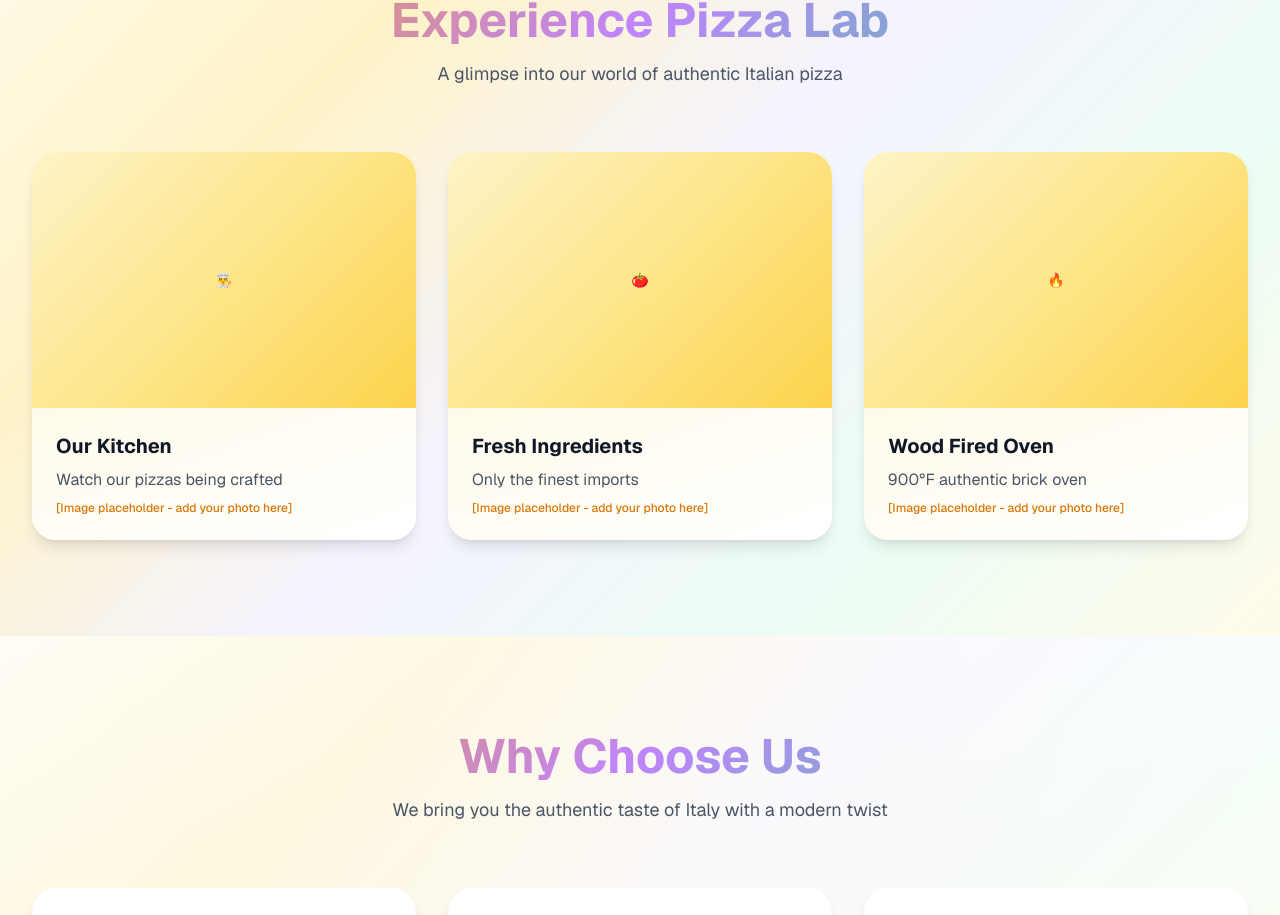
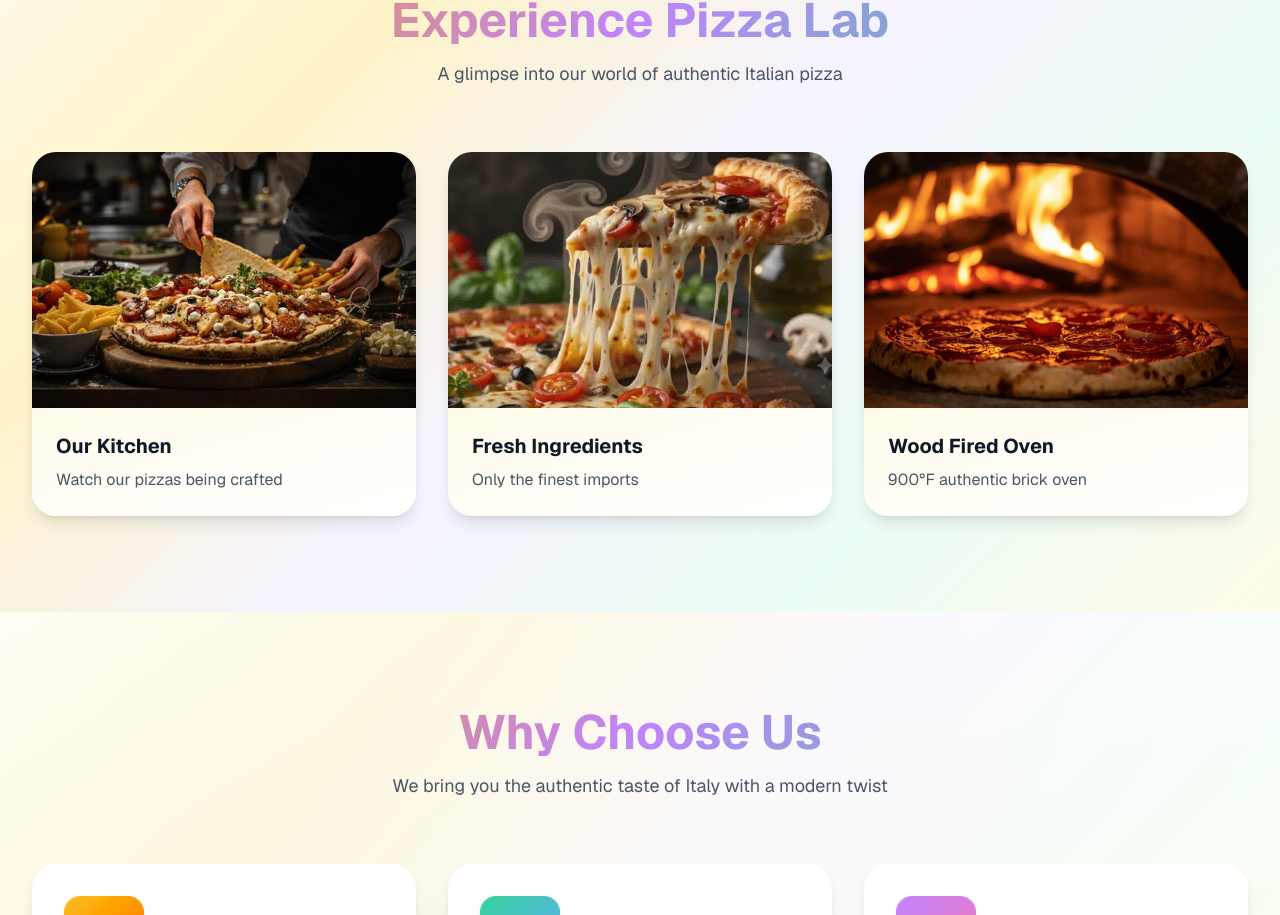
Before and after one commit to zeedo-group/pizzalab, a Next.js app: page / in a window 1280 px wide. Shown: the part 964-1879 px from the top of the page. Built offline with nearby package versions, Linux system fonts and the light colour scheme.

Commit message:
Add 3 gallery images for home page

```diff
--- a/src/app/page.tsx
+++ b/src/app/page.tsx
@@ -2,10 +2,32 @@
 
 import { motion } from "framer-motion";
 import Link from "next/link";
+import Image from "next/image";
 import { ChevronRight, Flame, Clock, Award } from "lucide-react";
 import { HeroAnimation } from "@/components/HeroAnimation";
 
 export default function Home() {
+  const galleryItems = [
+    {
+      title: "Our Kitchen",
+      desc: "Watch our pizzas being crafted",
+      image: "/images/pizza-kitchen.jpg",
+      alt: "Pizza Lab kitchen - pizzas being crafted"
+    },
+    {
+      title: "Fresh Ingredients",
+      desc: "Only the finest imports",
+      image: "/hero-animation/ezgif-frame-127.jpg",
+      alt: "Fresh pizza ingredients - tomatoes, basil, mozzarella"
+    },
+    {
+      title: "Wood Fired Oven",
+      desc: "900°F authentic brick oven",
+      image: "/images/wood-fire-oven.jpg",
+      alt: "Wood fired pizza oven at 900°F"
+    },
+  ];
+
   return (
     <div className="pt-16">
       {/* Hero Animation Section */}
@@ -30,11 +52,7 @@ export default function Home() {
           </motion.div>
 
           <div className="grid grid-cols-1 md:grid-cols-3 gap-8">
-            {[
-              { title: "Our Kitchen", emoji: "👨‍🍳", desc: "Watch our pizzas being crafted" },
-              { title: "Fresh Ingredients", emoji: "🍅", desc: "Only the finest imports" },
-              { title: "Wood Fired Oven", emoji: "🔥", desc: "900°F authentic brick oven" },
-            ].map((item, i) => (
+            {galleryItems.map((item, i) => (
               <motion.div
                 key={item.title}
                 initial={{ opacity: 0, y: 30 }}
@@ -44,13 +62,18 @@ export default function Home() {
                 whileHover={{ y: -10, scale: 1.02 }}
                 className="group relative bg-white rounded-3xl overflow-hidden shadow-lg hover:shadow-2xl transition-all duration-300"
               >
-                <div className="h-64 placeholder-image text-6xl">
-                  {item.emoji}
+                <div className="relative h-64 overflow-hidden">
+                  <Image
+                    src={item.image}
+                    alt={item.alt}
+                    fill
+                    className="object-cover group-hover:scale-105 transition-transform duration-500"
+                    sizes="(max-width: 768px) 100vw, (max-width: 1200px) 50vw, 33vw"
+                  />
                 </div>
                 <div className="p-6 bg-gradient-to-br from-amber-50 to-white">
                   <h3 className="text-xl font-bold mb-2 text-gray-900">{item.title}</h3>
                   <p className="text-gray-600">{item.desc}</p>
-                  <p className="text-xs text-amber-600 mt-2 font-medium">[Image placeholder - add your photo here]</p>
                 </div>
               </motion.div>
             ))}
```
Also changed, not shown: public/images/pizza-kitchen.jpg (added), public/images/wood-fire-oven.jpg (added).
